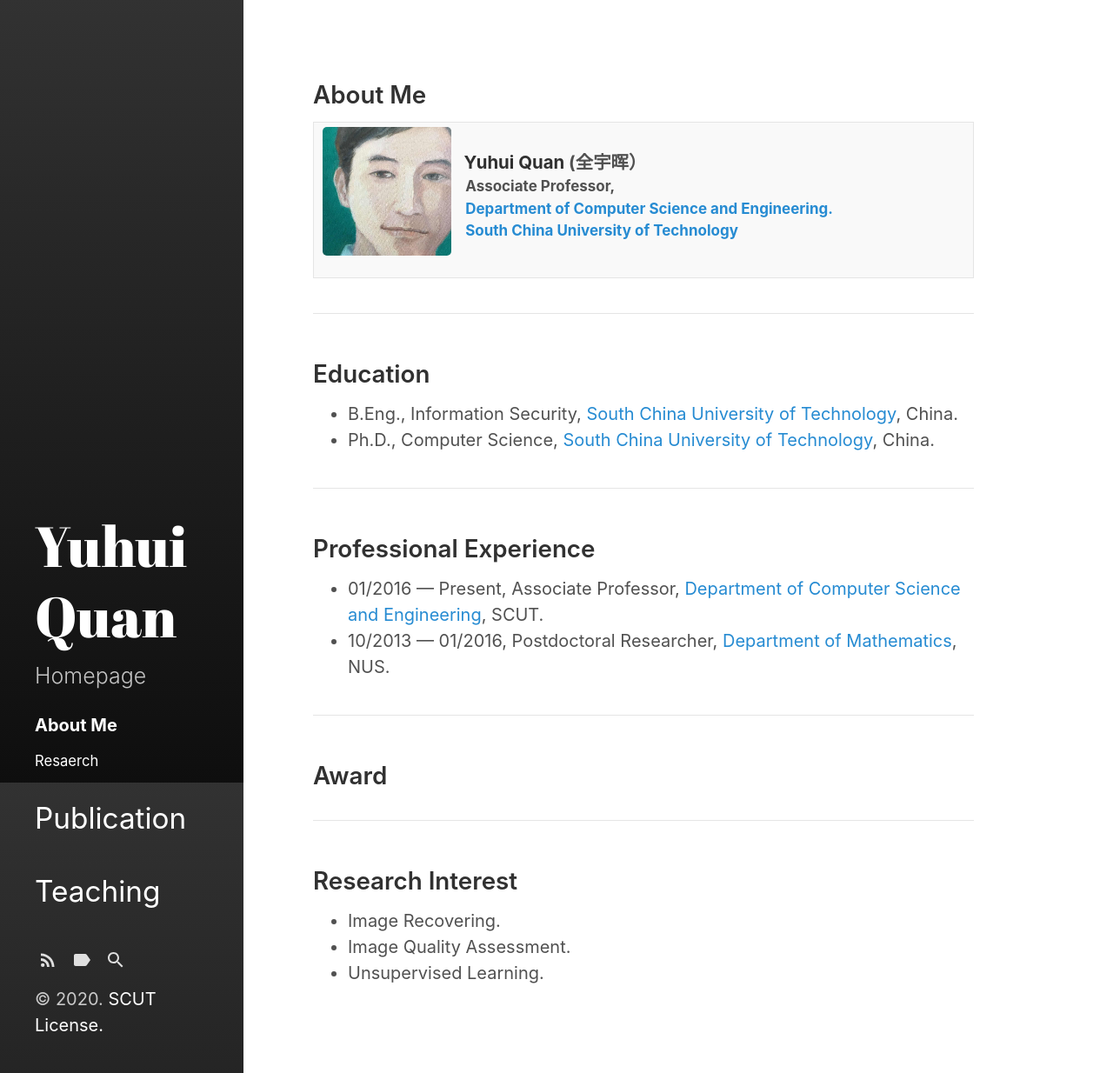
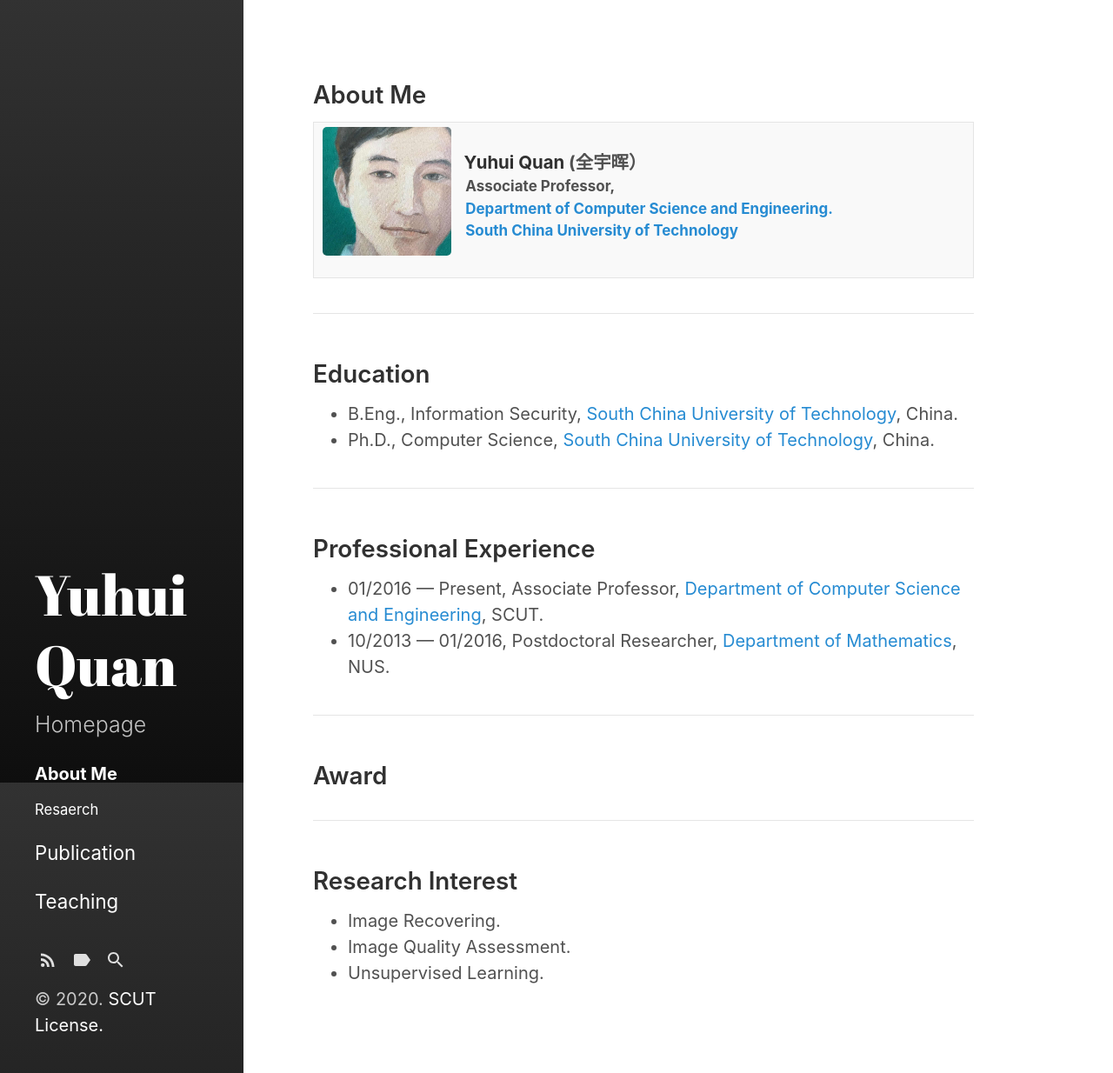
Before and after one commit to Dofboom/Dofboom.github.io, a Jekyll site: the page built from index.html, in a window 1280 px wide and 1234 px high. Shown: the whole window at 87% size. Built offline with Jekyll 4.4.1, drawn with Linux system fonts in a browser that asks for light colours; the list of posts is cut into pages by our own code.

Commit message:
Update category-links.html

```diff
--- a/_includes/category-links.html
+++ b/_includes/category-links.html
@@ -6,7 +6,7 @@
   {% if node.title != null %}
     {% if node.layout == "category" %}
       <a class="category-link {% if page.url == node.url %} active{% endif %}"
-          href="{{ node.url | relative_url }}"><font size=7>{{ node.title }}</font></a>
+          href="{{ node.url | relative_url }}"><font size=6>{{ node.title }}</font></a>
     {% endif %}
   {% endif %}
 {% endfor %}
```
